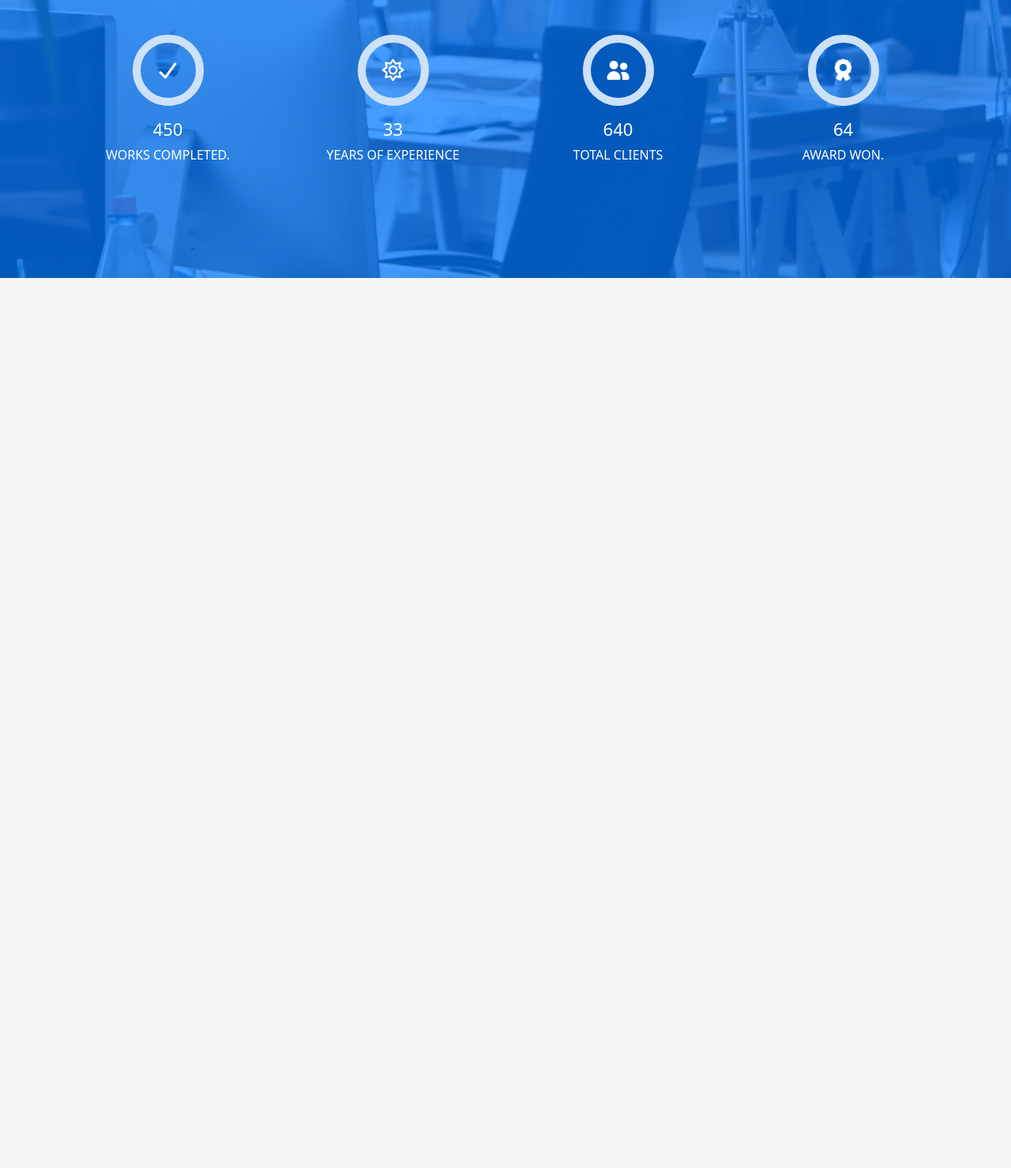
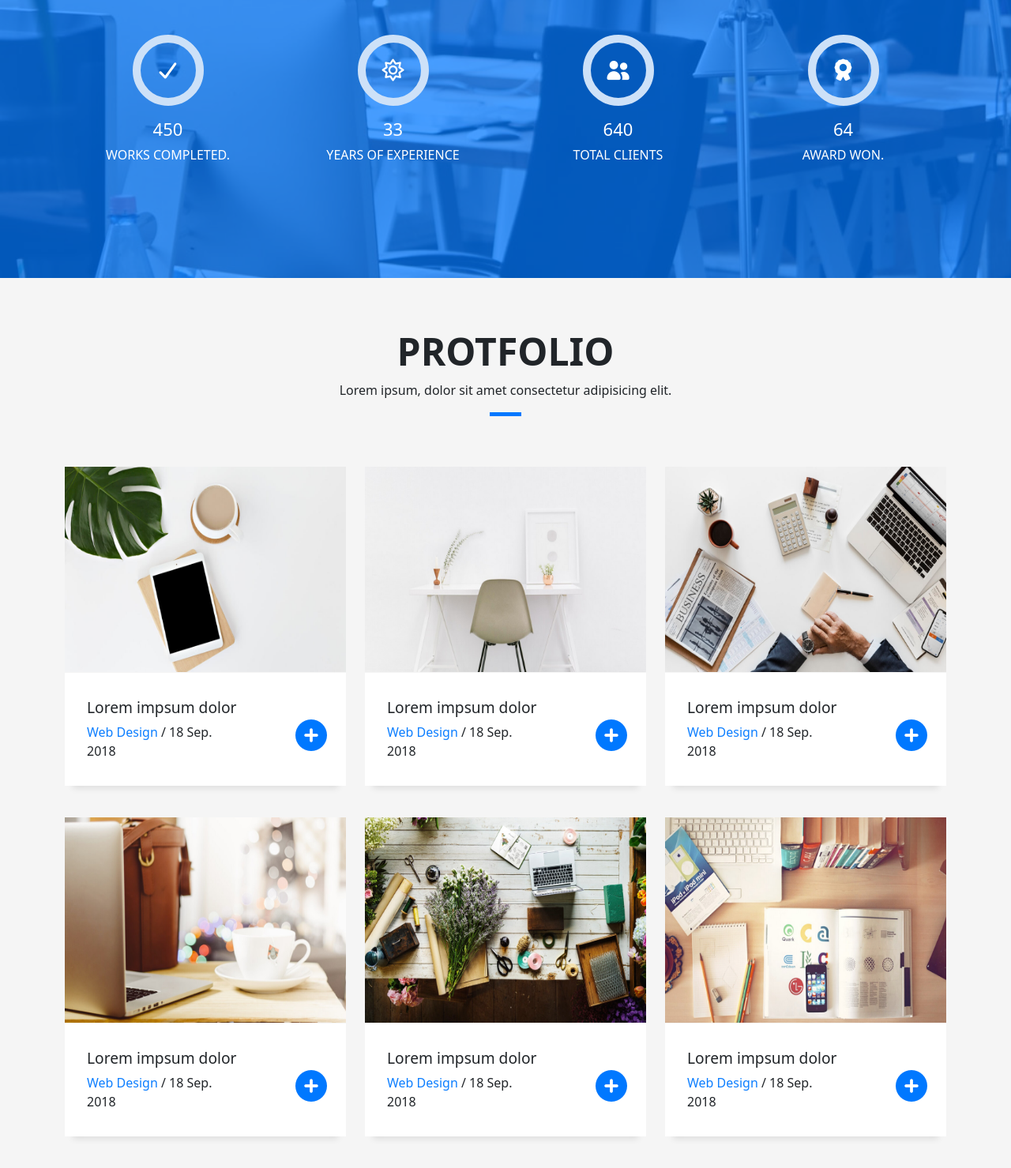
Before and after one commit to ebrahim-mamdoh/portfolio, a plain HTML site: page index.html in a window 1280 px wide. Shown: the part 2654-4133 px from the top of the page at 79% size. Before the commit the page ends 3006 px from the top, so only its background shows below. Drawn offline with Linux system fonts and the light colour scheme.

Commit message:
brotfolio

```diff
--- a/index.html
+++ b/index.html
@@ -303,6 +303,118 @@
 </div>
 
 
+    <!-- ////////////////////// brotfolio ///// -->
+    <div class="protfolio" id="protfolio">
+        <div class="container">
+
+            <div class="title text-center">
+                <h1> PROTFOLIO</h1>
+                <p class="position-relative"> Lorem ipsum, dolor sit amet consectetur adipisicing elit.</p>
+                <div class="line"></div>
+            </div>
+            <div class="row">
+                <div class="inner col-md-4 ">
+                    <picture>
+                        <img src="img/work-1.jpg" alt="our work">
+                    </picture>
+
+                    <div class="inner-content row">
+                        <div class="col-sm-8">
+                            <h3>Lorem impsum dolor</h3>
+                            <p> <span> Web Design</span> / 18 Sep. 2018</p>
+                        </div>
+                        <div class="col-sm-4 d-flex align-items-center justify-content-end">
+                            <a href=""><i class="fa-solid fa-circle-plus "></i></a>
+                        </div>
+                    </div>
+
+                </div>
+
+
+                <div class="inner col-md-4">
+                    <picture>
+                        <img src="img/work-2.jpg" alt="our work">
+                    </picture>
+                    <div class="inner-content row">
+                        <div class="col-sm-8">
+                            <h3>Lorem impsum dolor</h3>
+                            <p> <span> Web Design</span> / 18 Sep. 2018</p>
+                        </div>
+                        <div class="col-sm-4 d-flex align-items-center justify-content-end">
+                            <a href=""><i class="fa-solid fa-circle-plus "></i></a>
+                        </div>
+                    </div>
+                </div>
+
+
+                <div class="inner col-md-4">
+                    <picture>
+                        <img src="img/work-3.jpg" alt="our work">
+                    </picture>
+                    <div class="inner-content row">
+                        <div class="col-sm-8">
+                            <h3>Lorem impsum dolor</h3>
+                            <p> <span> Web Design</span> / 18 Sep. 2018</p>
+                        </div>
+                        <div class="col-sm-4 d-flex align-items-center justify-content-end">
+                            <a href=""><i class="fa-solid fa-circle-plus "></i></a>
+                        </div>
+                    </div>
+                </div>
+
+
+                <div class="inner col-md-4">
+                    <picture>
+                        <img src="img/work-4.jpg" alt="our work">
+                    </picture>
+                    <div class="inner-content row">
+                        <div class="col-sm-8">
+                            <h3>Lorem impsum dolor</h3>
+                            <p> <span> Web Design</span> / 18 Sep. 2018</p>
+                        </div>
+                        <div class="col-sm-4 d-flex align-items-center justify-content-end">
+                            <a href=""><i class="fa-solid fa-circle-plus "></i></a>
+                        </div>
+                    </div>
+                </div>
+
+
+                <div class="inner col-md-4">
+                    <picture>
+                        <img src="img/work-5.jpg" alt="our work">
+                    </picture>
+                    <div class="inner-content row">
+                        <div class="col-sm-8">
+                            <h3>Lorem impsum dolor</h3>
+                            <p> <span> Web Design</span> / 18 Sep. 2018</p>
+                        </div>
+                        <div class="col-sm-4 d-flex align-items-center justify-content-end">
+                            <a href=""><i class="fa-solid fa-circle-plus "></i></a>
+                        </div>
+                    </div>
+                </div>
+
+
+                <div class="inner col-md-4">
+                    <picture>
+                        <img src="img/work-6.jpg" alt="our work">
+                    </picture>
+                    <div class="inner-content row">
+                        <div class="col-sm-8">
+                            <h3>Lorem impsum dolor</h3>
+                            <p><span> Web Design</span> / 18 Sep. 2018</p>
+                        </div>
+                        <div class="col-sm-4 d-flex align-items-center justify-content-end">
+                            <a href=""><i class="fa-solid fa-circle-plus "></i></a>
+                        </div>
+                    </div>
+                </div>
+            </div>
+        </div>
+    </div>
+
+    </div>
+
 
 
 
```
